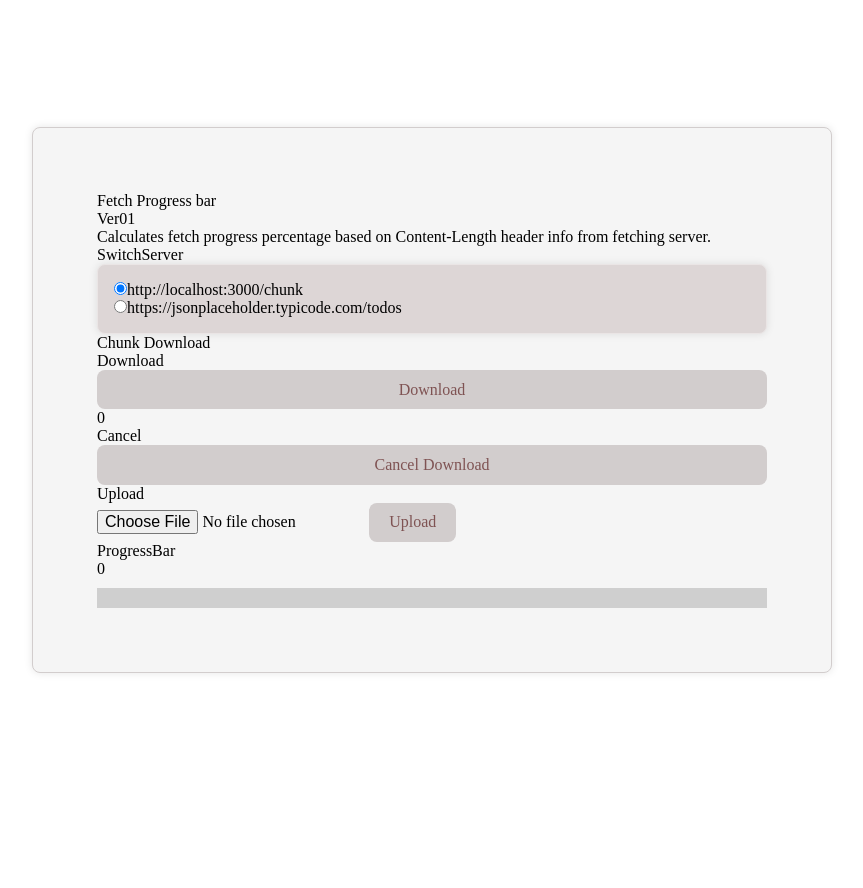
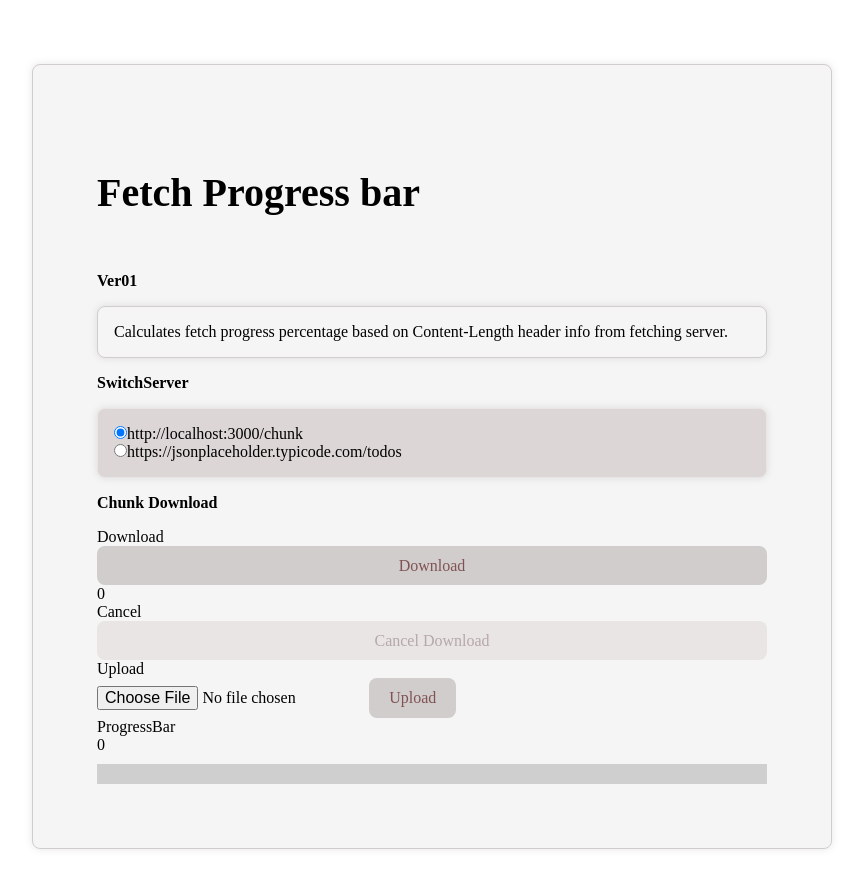
Before and after one commit to KangWoosung/fetch.progress.bar, a React (Vite) app: page / in a window 1280 px wide. Shown: the top 888 px of the page, without its empty margins (32-895 px from the left). Before the commit the page ends 800 px from the top, so only its background shows below. Built offline with nearby package versions, Linux system fonts and the light colour scheme.

Commit message:
Fetch Abort works fine but Fetch Retry is a hard job. Leave it for now.

```diff
--- a/src/css/app.css
+++ b/src/css/app.css
@@ -1,6 +1,25 @@
 /*  2024-02-01 00:44:21
 
 */
+
+h1, h2, h3, h4, h5, h6 {
+    margin: 1em 0;
+    font-weight: 600;
+}
+h1 {
+    font-size: 2.5rem;
+}
+
+pre {
+    background-color: #f5f5f5;
+    padding: 1rem;
+    border-radius: 8px;
+    border: 1px solid #d2cdcd;
+    box-shadow: 0 0 8px rgba(0, 0, 0, 0.1);
+    max-width: 100%;
+    overflow-x: auto;
+
+}
 
 .wrapper {
     display: flex;
@@ -45,6 +64,11 @@ button {
     cursor: pointer;
     transition: border-color 0.25s;
 }
+button:disabled {
+    background-color: #eae5e5;
+    color: #b5a8a8;
+    cursor: not-allowed;
+}
 .progress-bar-container {
     width: 100%;
     height: 20px; /* 원하는 높이로 조절 */
--- a/src/versions/Ver01.tsx
+++ b/src/versions/Ver01.tsx
@@ -26,10 +26,14 @@ type ContextProps = {
   setProgressRate: Dispatch<SetStateAction<number>>;
   fetchCompleted: boolean;
   setFetchCompleted: Dispatch<SetStateAction<boolean>>;
+  fetchAborted: boolean;
+  setFetchAborted: Dispatch<SetStateAction<boolean>>;
   contentLengthError: boolean;
   setContentLengthError: Dispatch<SetStateAction<boolean>>;
-  controller: AbortController;
+  controller: AbortController | undefined;
 };
+
+const controller = new AbortController();
 
 export const FetchRateContext = createContext<ContextProps>({
   fetchServer: "http://localhost:3000/chunk",
@@ -38,16 +42,18 @@ export const FetchRateContext = createContext<ContextProps>({
   setProgressRate: () => {},
   fetchCompleted: false,
   setFetchCompleted: () => {},
+  fetchAborted: false,
+  setFetchAborted: () => {},
   contentLengthError: false,
   setContentLengthError: () => {},
-  controller: new AbortController(),
+  controller: controller,
 });
 
 const Ver01 = () => {
-  const controller = new AbortController();
   const [fetchServer, setFetchServer] = useState("");
   const [progressRate, setProgressRate] = useState(0);
   const [fetchCompleted, setFetchCompleted] = useState(false);
+  const [fetchAborted, setFetchAborted] = useState(false);
   const [contentLengthError, setContentLengthError] = useState(false);
 
   controller.signal.addEventListener("abort", () => {
@@ -70,6 +76,8 @@ const Ver01 = () => {
           setProgressRate,
           fetchCompleted,
           setFetchCompleted,
+          fetchAborted,
+          setFetchAborted,
           contentLengthError,
           setContentLengthError,
           controller,
--- a/src/versions/components/Cancel.tsx
+++ b/src/versions/components/Cancel.tsx
@@ -7,17 +7,25 @@ import { useContext } from "react";
 import { FetchRateContext } from "../Ver01";
 
 export default function Cancel() {
-  const { controller } = useContext(FetchRateContext);
+  const { progressRate, controller, setFetchAborted } =
+    useContext(FetchRateContext);
 
   const abortDownload = () => {
     console.log("AbortController: aborting...");
-    controller.abort();
+    controller && controller.abort();
+    setFetchAborted(true);
+    console.log("signal:", controller?.signal);
   };
 
   return (
     <>
       <div>Cancel</div>
-      <button onClick={abortDownload}>Cancel Download</button>
+      <button
+        onClick={abortDownload}
+        disabled={progressRate > 0 && progressRate < 100 ? false : true}
+      >
+        Cancel Download
+      </button>
     </>
   );
 }
--- a/src/versions/components/Download.tsx
+++ b/src/versions/components/Download.tsx
@@ -15,21 +15,25 @@ const Download: React.FC = () => {
     progressRate,
     setProgressRate,
     setFetchCompleted,
+    fetchAborted,
+    setFetchAborted,
     setContentLengthError,
     controller,
   } = useContext(FetchRateContext);
   const chunks: Uint8Array[] = [];
   let receivedLength = 0;
 
-  controller.signal.addEventListener("abort", () => {
-    console.log("AbortController: aborted");
+  controller?.signal.addEventListener("abort", () => {
+    console.log("AbortController: aborted..");
   });
 
   const downloadAction = async () => {
+    console.log("Download: fetching...", controller?.signal);
     setFetchCompleted(false);
+    setFetchAborted(false);
     setProgressRate(0);
     const response = await fetch(fetchServer, {
-      signal: controller.signal,
+      signal: controller?.signal,
     });
     console.log(response);
     // const totalLength = response.headers.get("Content-Length");
@@ -77,7 +81,9 @@ const Download: React.FC = () => {
     <>
       <h3>Chunk Download</h3>
       <div>Download</div>
-      <button onClick={downloadAction}>Download</button>
+      <button onClick={downloadAction} disabled={fetchAborted}>
+        Download
+      </button>
       <div>{progressRate}</div>
     </>
   );
--- a/src/versions/components/ProgressBar.tsx
+++ b/src/versions/components/ProgressBar.tsx
@@ -8,7 +8,7 @@ import { useContext } from "react";
 import { FetchRateContext } from "../Ver01";
 
 export default function ProgressBar() {
-  const { progressRate, fetchCompleted, contentLengthError } =
+  const { progressRate, fetchCompleted, fetchAborted, contentLengthError } =
     useContext(FetchRateContext);
   let displayProgressRate = 0;
 
@@ -30,6 +30,9 @@ export default function ProgressBar() {
             style={{ width: `${displayProgressRate}%` }}
           ></div>
         )}
+        {fetchAborted && (
+          <div className="progress-bar-error">Fetch aborted!!</div>
+        )}
         {contentLengthError && (
           <div className="progress-bar-error">
             Error: Server replied without Content-Length header or
--- a/src/versions/components/SwitchServer.tsx
+++ b/src/versions/components/SwitchServer.tsx
@@ -21,7 +21,7 @@ const SwitchServer = () => {
   };
   return (
     <>
-      <div>SwitchServer</div>
+      <h3>SwitchServer</h3>
       <form className="switch-server-form">
         {fetchServers.map((server, index) => {
           return (
```
